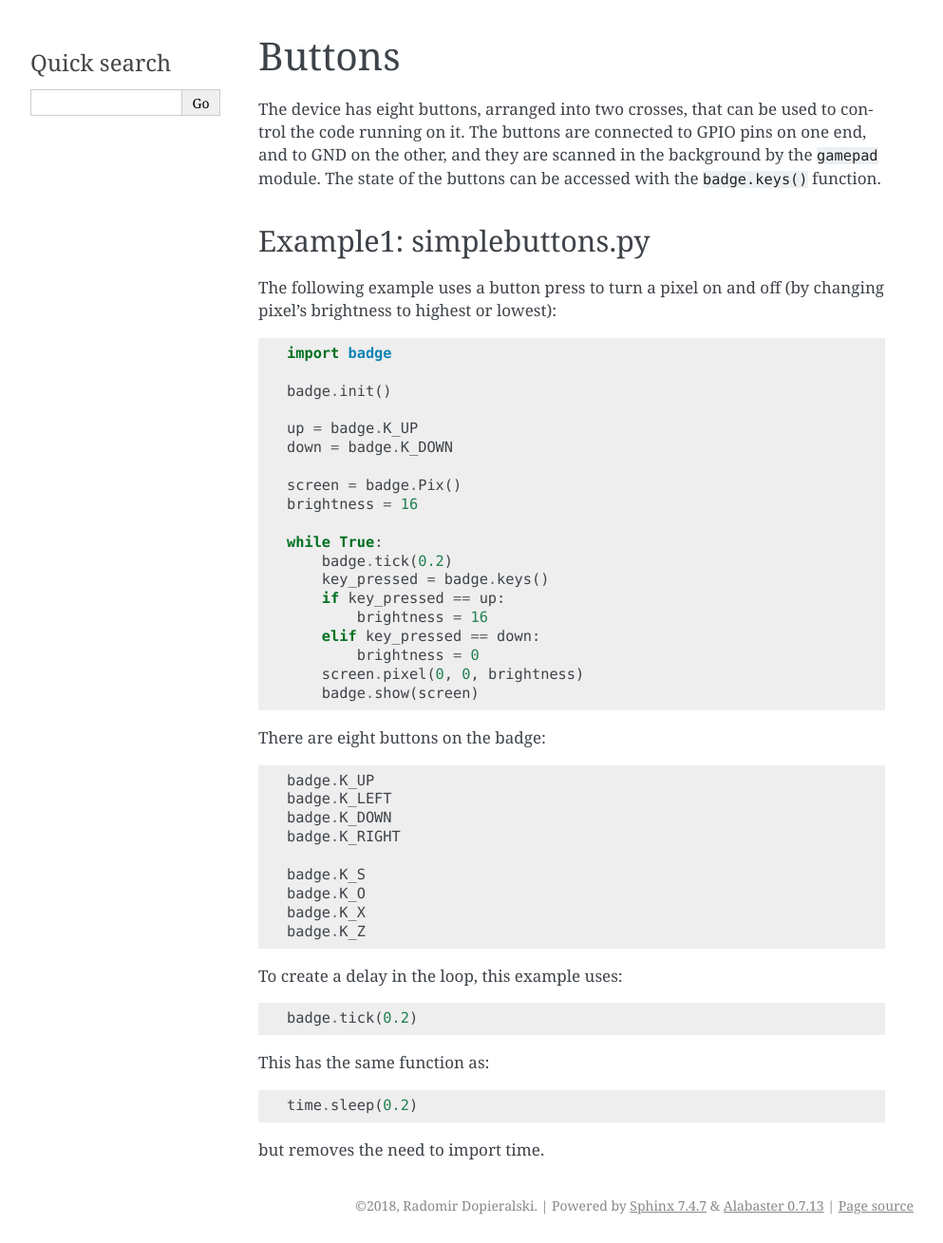
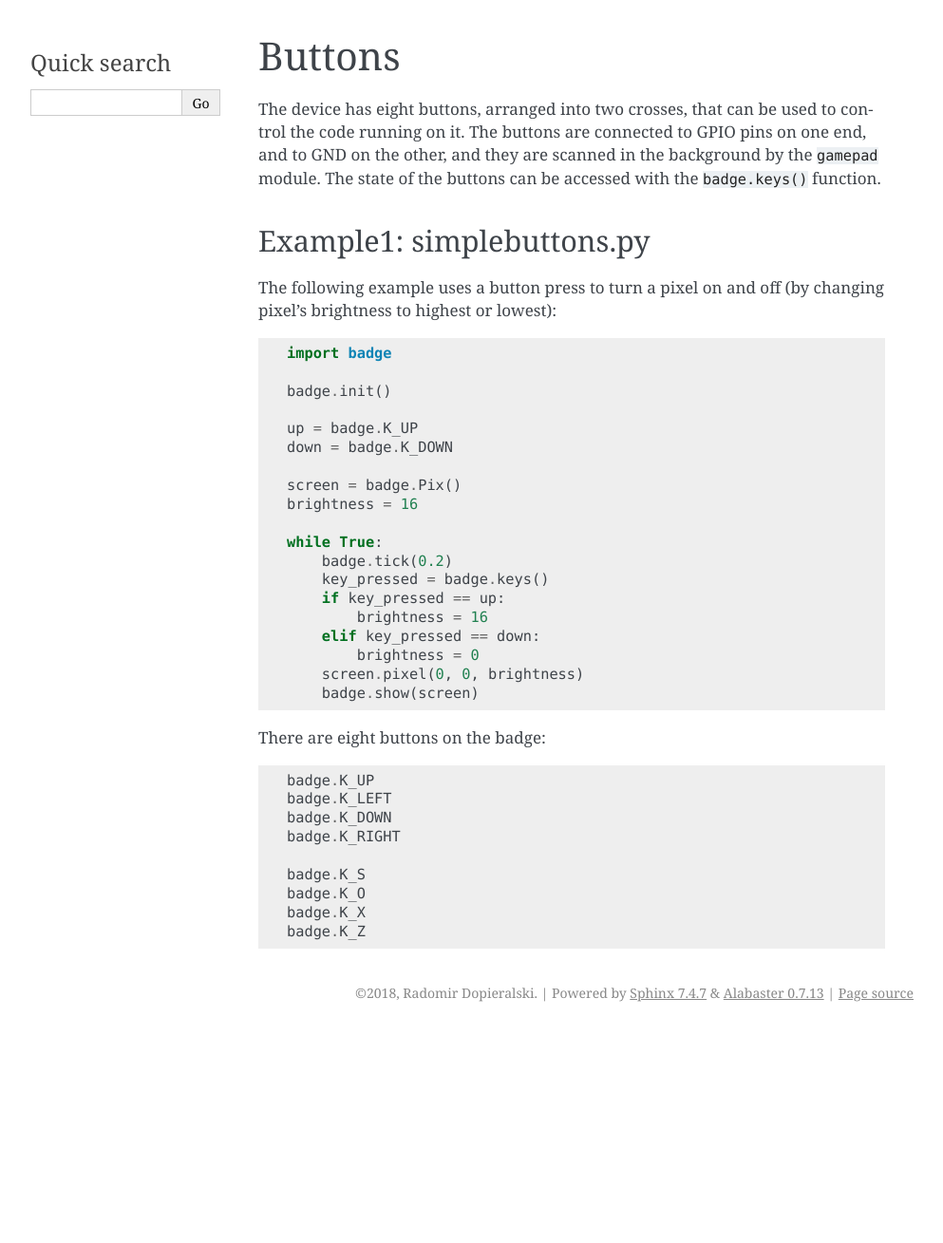
Before and after one commit to circuitpython-badge/circuitpython-badge, a Sphinx documentation site: the page built from docs/tutorials/buttons.rst, in a window 1280 px wide. Shown: the whole page at 95% size, without its empty margins (148-1141 px from the left). Built offline with Sphinx 7.4.7, drawn with Linux system fonts in a browser that asks for light colours; formulas are drawn with MathJax 3; after the commit the page ends 1085 px from its top, so only the background shows below that.

Commit message:
remove badge.tick() info
this has been moved to display tutorial

```diff
--- a/docs/tutorials/buttons.rst
+++ b/docs/tutorials/buttons.rst
@@ -43,13 +43,3 @@ There are eight buttons on the badge::
     badge.K_O
     badge.K_X
     badge.K_Z
-
-To create a delay in the loop, this example uses::
-
-    badge.tick(0.2)
-
-This has the same function as::
-
-    time.sleep(0.2)
-
-but removes the need to import time.
```
